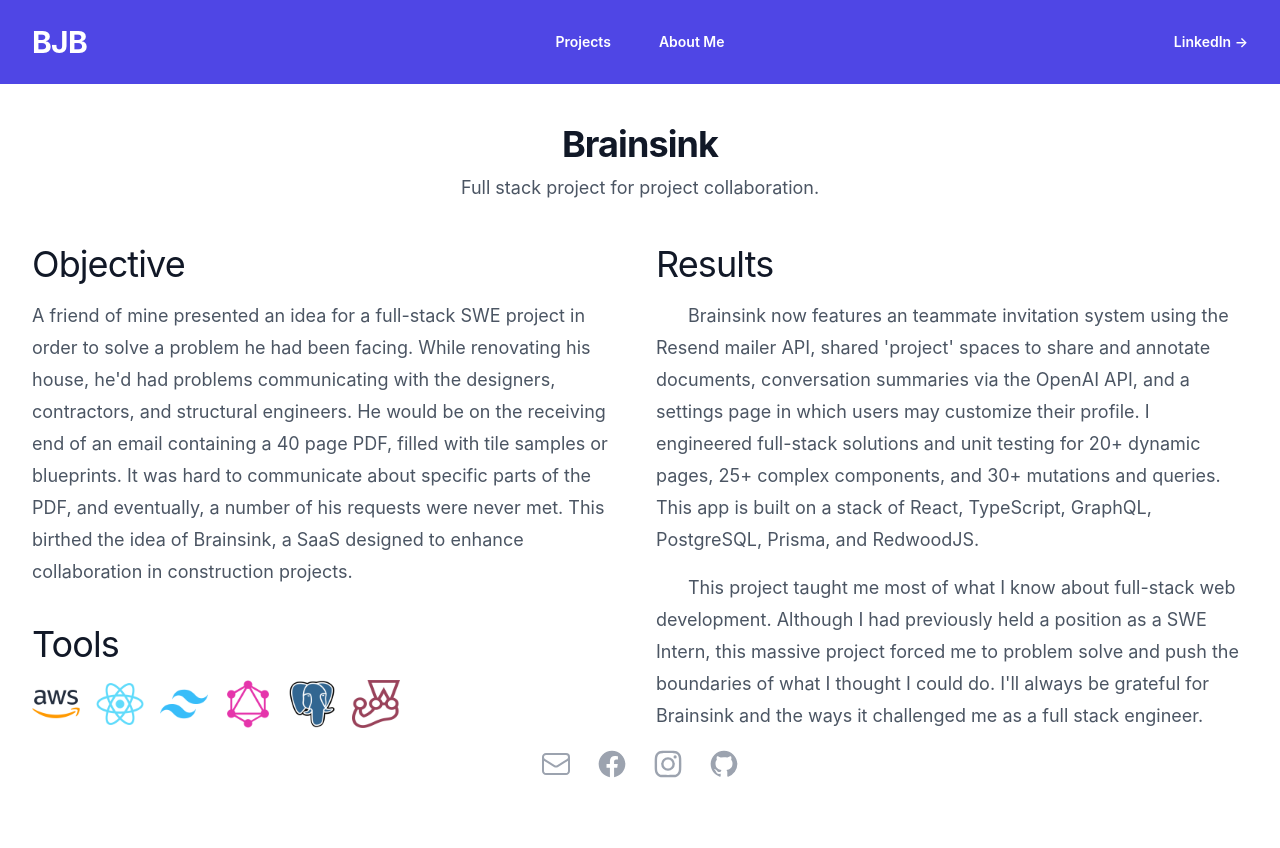
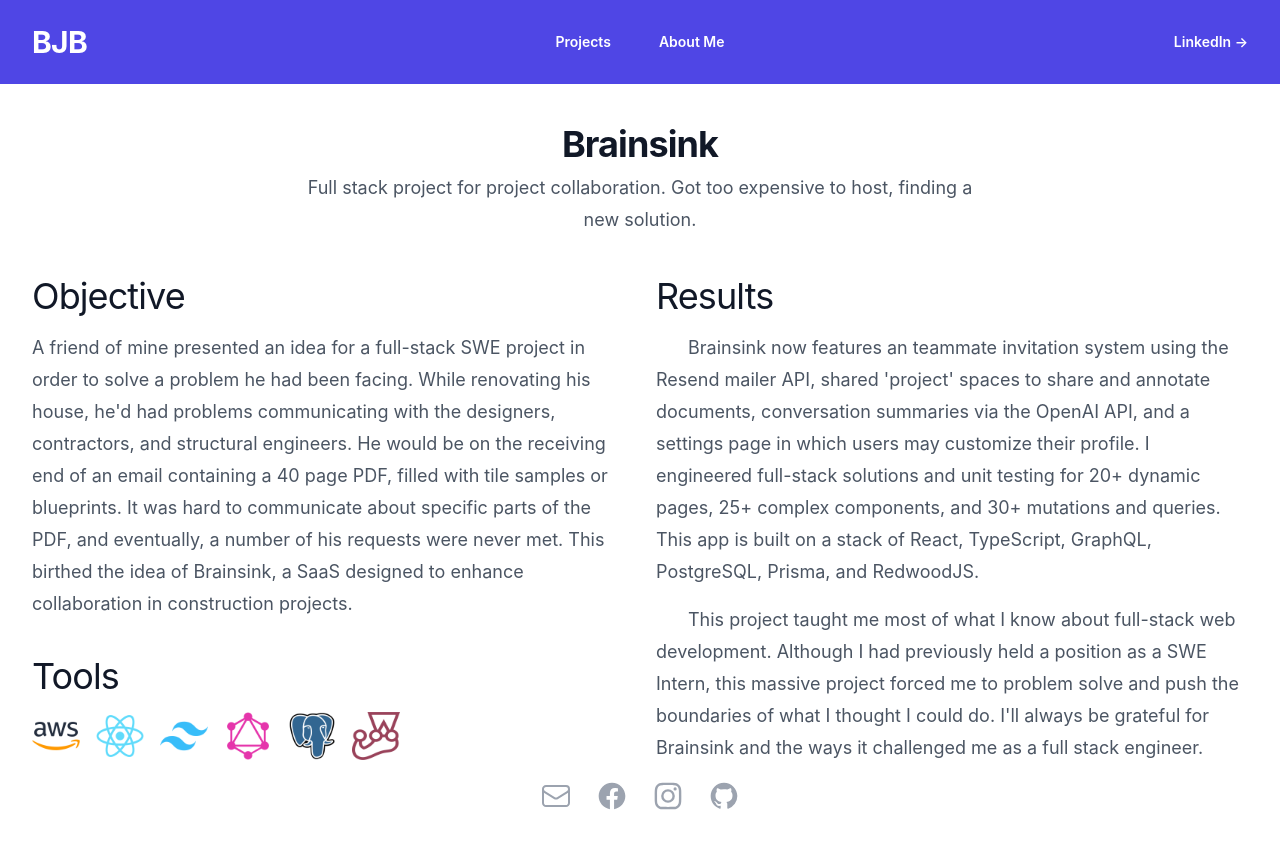
Before and after one commit to BennettJamesBishop/BennettJamesBishop.github.io, a React (Create React App) app: page /#/projects/0 in a window 1280 px wide. Shown: the top 848 px of the page. Built offline with nearby package versions, Linux system fonts and the light colour scheme.

Commit message:
Being honest.

```diff
--- a/src/projects_array.ts
+++ b/src/projects_array.ts
@@ -44,7 +44,7 @@ export const projects_array: Projects_Array = [
   //Brainsink
   {
     title: 'Brainsink',
-    subtitle: 'Full stack project for project collaboration.',
+    subtitle: 'Full stack project for project collaboration. Got too expensive to host, finding a new solution.',
     type: 'Full Stack SWE Project',
     objective:  'A friend of mine presented an idea for a full-stack SWE project in order to solve a problem he had been facing. While renovating his house, he\'d had problems communicating with the designers, contractors, and structural engineers. He would be on the receiving end of an email containing a 40 page PDF, filled with tile samples or blueprints. It was hard to communicate about specific parts of the PDF, and eventually, a number of his requests were never met. This birthed the idea of Brainsink, a SaaS designed to enhance collaboration in construction projects.',
     results: [
```
